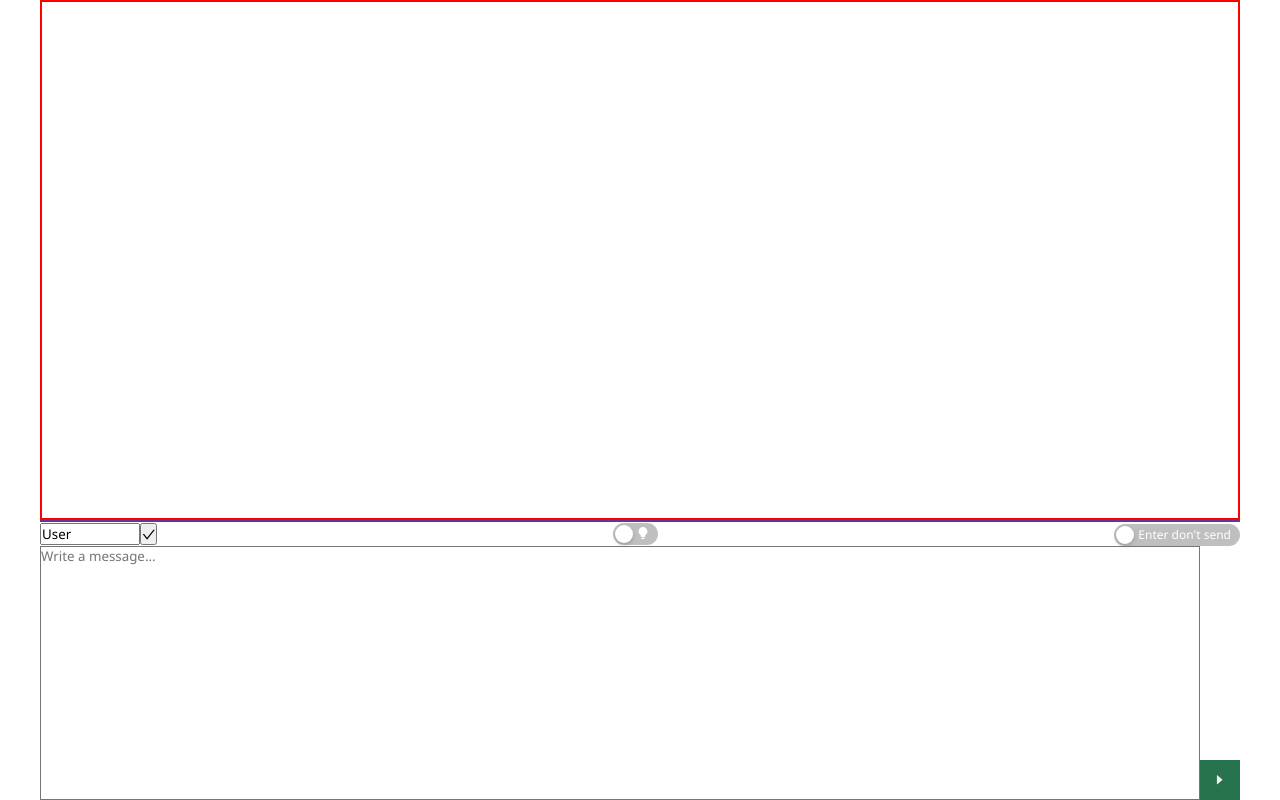
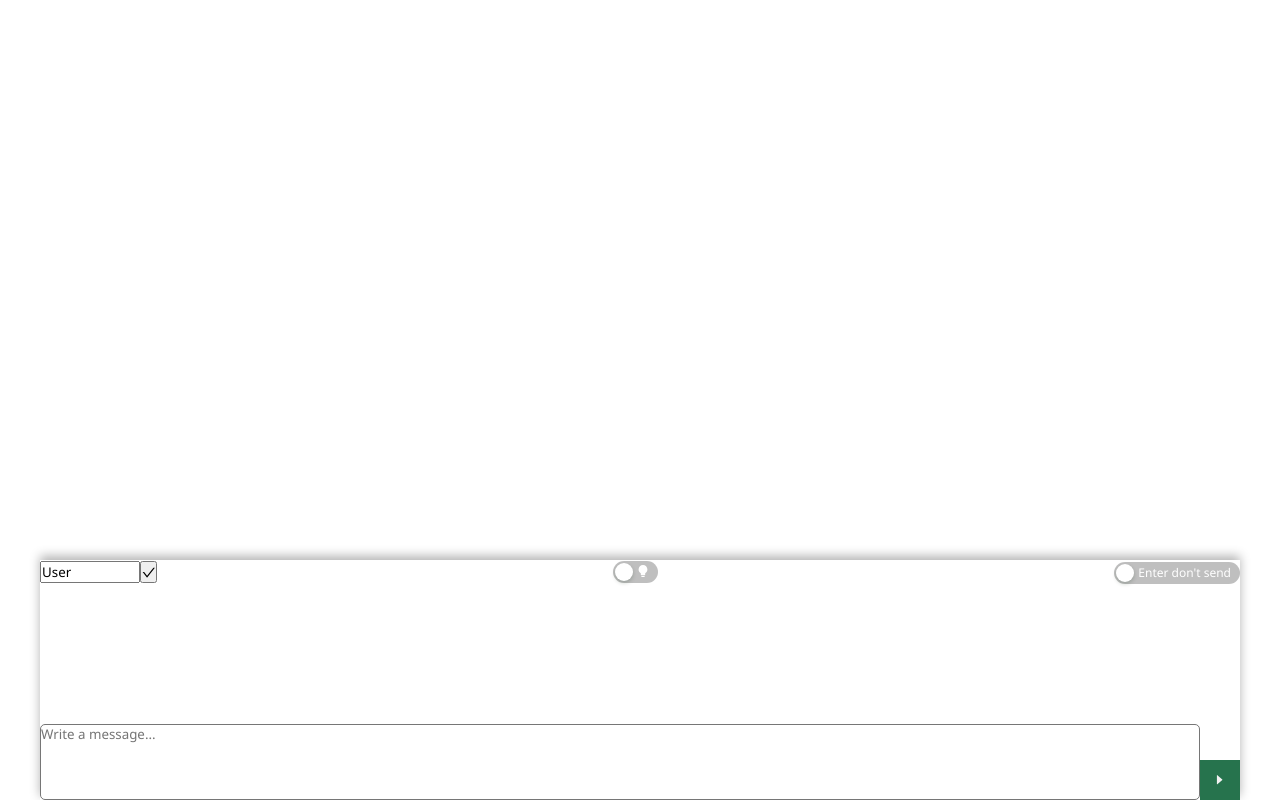
Before and after one commit to jposawa/chat-test, a React (Vite) app: page / in a window 1280 px wide. Built offline with nearby package versions, Linux system fonts and the light colour scheme.

Commit message:
Dynamic textarea and dynamic messages list

```diff
--- a/src/App.module.scss
+++ b/src/App.module.scss
@@ -8,7 +8,7 @@
   background: var(--bgColor);
   transition: color var(--defaultTransitionTime) linear,
     background var(--defaultTransitionTime) linear;
-  @include dFlex(column);
+  @include dFlex(column, flex-end);
   overflow: hidden;
 
   & > section {
--- a/src/components/MessageSender/MessageSender.jsx
+++ b/src/components/MessageSender/MessageSender.jsx
@@ -17,9 +17,19 @@ export const MessageSender = ({ className }) => {
   const [messagesList, setMessagesList] = useRecoilState(messagesListState);
   const activeTheme = useRecoilValue(themeState);
   const shouldEnterSend = useRecoilValue(shouldEnterSendState);
+  const textAreaRef = React.useRef();
 
   const handleMessageChange = ({ target: field }) => {
     setCurrentMessage(field?.value);
+  };
+
+  const calcTextareaHeight = (text) => {
+    const numLineBreaks = (text.match(/\n/g) || []).length;
+    const newHeight = 20 + numLineBreaks * 11;
+
+    console.log("num line breaks", numLineBreaks);
+    console.log("newHeight", newHeight);
+    return newHeight;
   };
 
   const handleKeyDown = (event) => {
@@ -44,6 +54,10 @@ export const MessageSender = ({ className }) => {
     }
   };
 
+  React.useEffect(() => {
+    textAreaRef.current.style.height = calcTextareaHeight(currentMessage);
+  }, [currentMessage]);
+
   return (
     <section className={`${styles.messageSender} ${className}`}>
       <ChatSettings className={styles.chatSettings} />
@@ -58,6 +72,7 @@ export const MessageSender = ({ className }) => {
           }
         >
           <span />
+
           <textarea
             name="messageField"
             title="Your message"
@@ -65,6 +80,10 @@ export const MessageSender = ({ className }) => {
             value={currentMessage}
             onChange={handleMessageChange}
             onKeyDown={handleKeyDown}
+            ref={textAreaRef}
+            style={{
+              height: calcTextareaHeight(currentMessage),
+            }}
           />
         </span>
 
--- a/src/components/MessageSender/MessageSender.module.scss
+++ b/src/components/MessageSender/MessageSender.module.scss
@@ -1,9 +1,9 @@
 @import "../../mixins.scss";
 
 .messageSender {
-  height: 35%;
-  border-top: 2px solid var(--secondaryAltColor);
+  height: 30%;
   @include dFlex(column, flex-start);
+  box-shadow: 0 -4px 1rem rgba(0,0,0,0.3);
 
   .chatSettings {
     width: 100%;
@@ -25,6 +25,7 @@
     height: 100%;
     @include dFlex(row, flex-start);
     align-items: flex-end;
+    overflow: hidden;
 
     & > button {
       --size: 4rem;
@@ -45,23 +46,29 @@
       width: 100%;
       height: 100%;
       border: none;
+      @include dFlex(column, flex-end);
 
       & > span {
-        @include fullContainerAbsolute();
-        background: var(--bg);
-        opacity: 0.5;
-        z-index: 0;
+        &:first-child {
+          @include fullContainerAbsolute();
+          background: var(--bg);
+          opacity: 0.5;
+          z-index: 0;
+        }
       }
 
       & > textarea {
         position: relative;
         width: 100%;
-        height: 100%;
+        max-height: 100%;
+        min-height: 35%;
         resize: none;
         z-index: 2;
         outline: none;
         background: none;
         color: var(--textColor);
+        transition: height 300ms linear;
+        border-radius: 5px;
       }
     }
   }
--- a/src/components/MessagesList/MessagesList.module.scss
+++ b/src/components/MessagesList/MessagesList.module.scss
@@ -3,10 +3,9 @@
 .messagesList {
   --lineBackground: var(--bgLineColor, var(--greyColor));
 
-  height: 65%;
+  max-height: 70%;
   @include dFlex(column, flex-start);
   align-items: flex-start;
-  border: 2px solid red;
   overflow: auto;
 
   & > pre {
```
